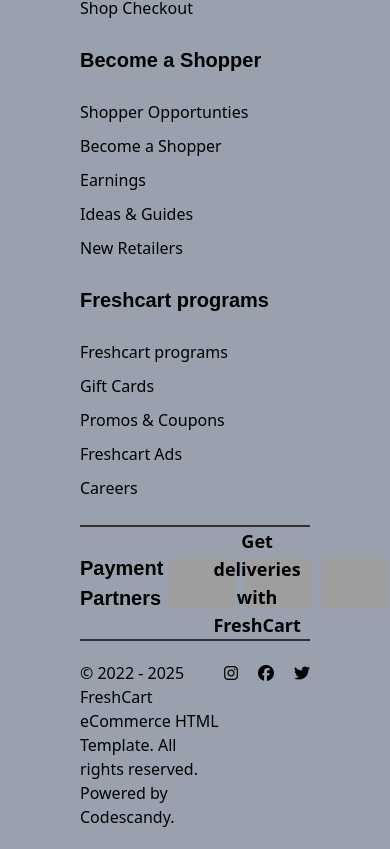
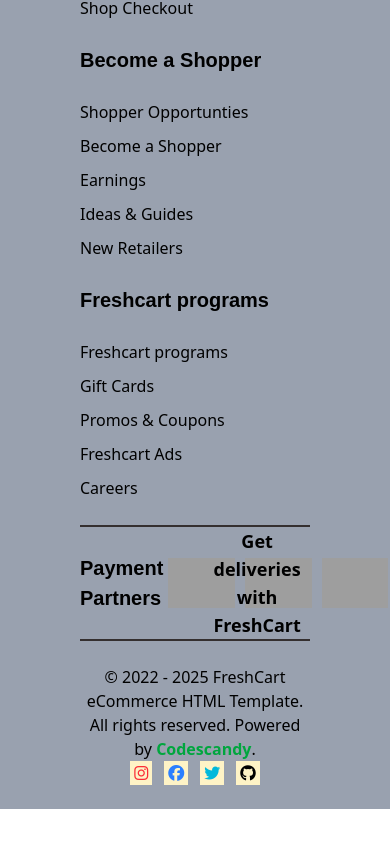
Before and after one commit to singh14arjun/ui.e_freshCart.web, a React (Vite) app: page / in a window 390 px wide. Shown: the part 2070-2919 px from the top of the page. After the commit the page ends 2879 px from the top, so only its background shows below. Built offline with nearby package versions, Linux system fonts and the light colour scheme; grey boxes are pictures that could not be loaded.

Commit message:
Updated Footer bottom and make it responsive for mobile and tablet

```diff
--- a/src/components/Footer/Footer_bottom.jsx
+++ b/src/components/Footer/Footer_bottom.jsx
@@ -1,18 +1,40 @@
-import React from 'react'
+import React from "react";
+import "../Footer/footer.css";
 
 const Footer_bottom = () => {
   return (
     <>
       <div className="footer-bottom  flex justify-between list-none py-5">
-                <div className="content">© 2022 - 2025 FreshCart eCommerce HTML Template. All rights reserved. Powered by <span>Codescandy</span>.</div>
-                <div className="social-links flex gap-5">
-                     <li><a href='#'><i class="fa-brands fa-instagram"></i></a></li>
-                     <li><a href='#'><i class="fa-brands fa-facebook"></i></a></li>
-                     <li><a href='#'><i class="fa-brands fa-twitter"></i></a></li>
+        <div className="content">
+          © 2022 - 2025 FreshCart eCommerce HTML Template. All rights reserved.
+          Powered by{" "}
+          <span className="text-green-600 font-bold">Codescandy</span>.
+        </div>
+        <div className="social-links flex gap-3">
+          <li>
+            <a href="#">
+              <i className="fa-brands fa-instagram bg-amber-100 p-1 rounded-1 text-red-500"></i>
+            </a>
+          </li>
+          <li>
+            <a href="#">
+              <i className="fa-brands fa-facebook bg-amber-100 p-1 rounded-1 text-blue-500"></i>
+            </a>
+          </li>
+          <li>
+            <a href="#">
+              <i className="fa-brands fa-twitter bg-amber-100 p-1 rounded-1 text-cyan-500"></i>
+            </a>
+          </li>
+          <li>
+            <a href="#">
+              <i class="fa-brands fa-github bg-amber-100 p-1 rounded-1 text-black"></i>
+            </a>
+          </li>
         </div>
       </div>
     </>
-    )
-}
+  );
+};
 
-export default Footer_bottom
+export default Footer_bottom;
--- a/src/components/Footer/footer.css
+++ b/src/components/Footer/footer.css
@@ -1,43 +1,54 @@
 /* Above_footer css here */
-.policy i{
+.policy i {
   color: rgb(8, 145, 28);
   font-size: 30px;
   padding: 10px 0;
 }
-.policy h2{
+.policy h2 {
   font-size: 20px;
   font-weight: bold;
 }
-.policy p{
+.policy p {
   font-weight: 200;
   padding: 10px 0;
 }
 
 /* Above_footer css end here */
 
-
-h3{
+h3 {
   font-size: 20px;
   font-weight: bold;
   font-family: Arial, Helvetica, sans-serif;
   padding: 20px 0;
 }
-ul li{
+ul li {
   padding: 5px 0;
   font-weight: 400;
 }
 
-.middle-footer{
-
+.middle-footer {
   border-style: solid;
   border-color: rgb(52, 47, 47);
   border-width: 2px 0;
 }
 
-
-.middle-footer .payment-partners  img{
+.middle-footer .payment-partners img {
   padding: 0 5px;
   width: 100px;
   height: 50px;
   cursor: pointer;
 }
+
+/* Making footer responsive */
+@media screen and (max-width: 1000px) {
+  .footer-bottom {
+    display: inline;
+    margin: 10px;
+  }
+  .content {
+    text-align: center;
+  }
+  .social-links {
+    justify-content: center;
+  }
+}
```
Lines whose indentation alone changed are shown as unchanged.
